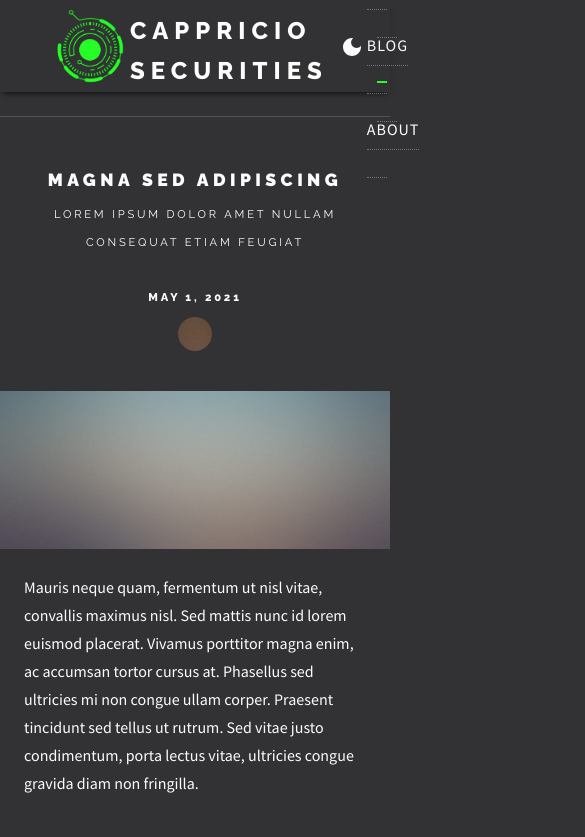
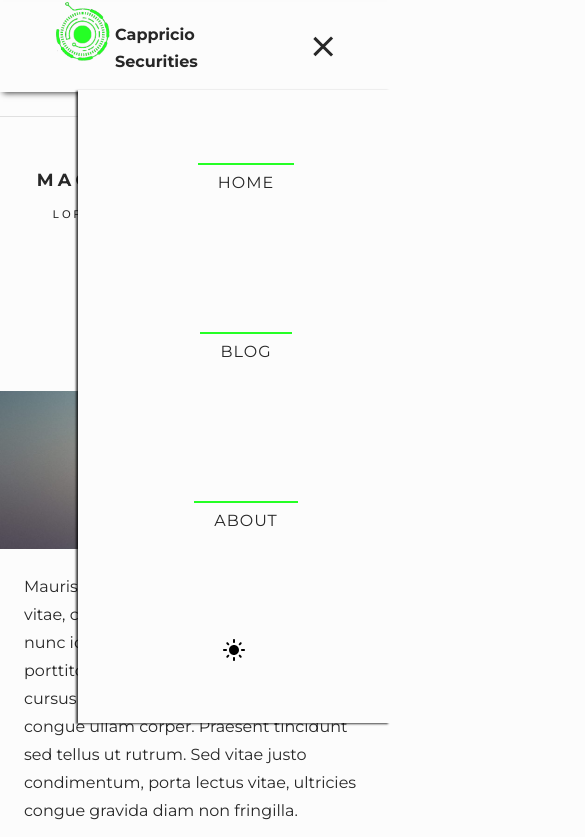
Before and after one commit to youhanasheriff/Cappricio_Securities, a plain HTML site: page blog.html in a window 390 px wide. Both pictures are taken after a click on the element 352 px from the left and 46 px from the top of the page. Shown: the top 837 px of the page, 585 px wide, since content can reach past the window. Drawn offline with Linux system fonts and the light colour scheme.

Commit message:
mobile responsive - blogs

```diff
--- a/blog.html
+++ b/blog.html
@@ -5,17 +5,16 @@
 		<meta charset="utf-8" />
 		<meta name="viewport" content="width=device-width, initial-scale=1, user-scalable=no" />
 		<link rel="stylesheet" href="./main.css" />
-		<!-- <link rel="stylesheet" href="./style.css"> -->
 	</head>
 	<body>
 		<header class="header">
 			<div class="logo">
-					<img style="top: -1em; position: relative;" src="./images/without-bg.png" alt="logo" >
+					<img src="./images/without-bg.png" alt="logo" >
 					<h1>
 						Cappricio Securities
 					</h1>
 			</div>
-			<nav>
+			<nav class="nav-bar">
 				<ul>
 					<li class="cl-effect-6 home-btn"><a href="./index.html">Home</a></li>
 					<li class="cl-effect-6"><a href="./blog.html">Blog</a></li>
@@ -23,6 +22,11 @@
 				</ul>
 				<div class="mode"></div>
 			</nav>
+			<div class="burger-menu">
+				<div class="line1"></div>
+				<div class="line2"></div>
+				<div class="line3"></div>
+			</div>
 		</header>
 
 		<!-- Wrapper -->
@@ -233,10 +237,10 @@
 				<div class="left">
 					<div class="left-content fcontent">
 						<h3>Services</h3>
-						<p>Security services</p>
-						<p>Investigation</p>
-						<p>Training</p>
-						<p>Consultancy</p>
+						<p><a href="./index.html#security-services">Security services</a></p>
+						<p><a href="./index.html#investigation">Investigation</a></p>
+						<p><a href="./index.html#training">Training</a></p>
+						<p><a href="./index.html#consultancy">Consultancy</a></p>
 					</div>
 				</div>
 				<div class="center">
--- a/main.css
+++ b/main.css
@@ -1,5 +1,5 @@
 @import url(fontawesome-all.min.css);
-@import url("https://fonts.googleapis.com/css?family=Source+Sans+Pro:400,700|Raleway:400,800,900");
+@import url('https://fonts.googleapis.com/css2?family=Montserrat:wght@300;400;500;600;700&display=swap');
 
 :root {
 --main-theme-color:#25FF25;
@@ -20,25 +20,6 @@ margin: 0;
 padding: 0;
 }
 
-/* html, body, div, span, applet, object,
-iframe, h1, h2, h3, h4, h5, h6, p, blockquote,
-pre, a, abbr, acronym, address, big, cite,
-code, del, dfn, em, img, ins, kbd, q, s, samp,
-small, strike, strong, sub, sup, tt, var, b,
-u, i, center, dl, dt, dd, ol, ul, li, fieldset,
-form, label, legend, table, caption, tbody,
-tfoot, thead, tr, th, td, article, aside,
-canvas, details, embed, figure, figcaption,
-footer, header, hgroup, menu, nav, output, ruby,
-section, summary, time, mark, audio, video {
-margin: 0;
-padding: 0;
-border: 0;
-font-size: 100%;
-font: inherit;
-vertical-align: baseline;
-} */
-
 article, aside, details, figcaption, figure,
 footer, header, hgroup, menu, nav, section {
 display: block;}
@@ -114,6 +95,7 @@ box-sizing: inherit;
 
 body {
 background: var(--primary);
+font-family: 'Montserrat', sans-serif;
 }
 
 
@@ -123,7 +105,6 @@ background: var(--primary);
 
 body, input, select, textarea {
 color: var(--dark-primary);
-font-family: "Source Sans Pro", Helvetica, sans-serif;
 font-size: 14pt;
 font-weight: 400;
 line-height: 1.75;
@@ -170,24 +151,11 @@ font-size: 12pt;
 }
 
 a {
--moz-transition: color 0.2s ease, border-bottom-color 0.2s ease;
--webkit-transition: color 0.2s ease, border-bottom-color 0.2s ease;
--ms-transition: color 0.2s ease, border-bottom-color 0.2s ease;
-transition: color 0.2s ease, border-bottom-color 0.2s ease;
-border-bottom: dotted 1px rgba(160, 160, 160, 0.65);
-color: inherit;
 text-decoration: none;
 }
 
-a:before {
--moz-transition: color 0.2s ease;
--webkit-transition: color 0.2s ease;
--ms-transition: color 0.2s ease;
-transition: color 0.2s ease;
-}
 
 a:hover {
-border-bottom-color: transparent;
 color: var(--main-theme-color) !important;
 }
 
@@ -210,7 +178,6 @@ margin: 0 0 2em 0;
 
 h1, h2, h3, h4, h5, h6 {
 color: var(--text-strong);
-font-family: "Raleway", Helvetica, sans-serif;
 font-weight: 800;
 letter-spacing: 0.25em;
 line-height: 1.65;
@@ -1804,13 +1771,8 @@ white-space: nowrap;
 }
 
 .author .name {
--moz-transition: border-bottom-color 0.2s ease;
--webkit-transition: border-bottom-color 0.2s ease;
--ms-transition: border-bottom-color 0.2s ease;
-transition: border-bottom-color 0.2s ease;
-border-bottom: dotted 1px rgba(160, 160, 160, 0.65);
-display: block;
-margin: 0 1.5em 0 0;
+	display: block;
+	margin: 0 1.5em 0 0;
 }
 
 .author img {
@@ -1818,9 +1780,8 @@ border-radius: 100%;
 display: block;
 width: 4em;
 }
-
-.author:hover .name {
-border-bottom-color: transparent;
+a{
+	color: var(--dark-primary);
 }
 
 /* Blurb */
@@ -2563,7 +2524,6 @@ padding: 0;
 }
 
 ul.posts li {
-border-top: dotted 1px rgba(160, 160, 160, 0.3);
 margin: 1.5em 0 0 0;
 padding: 1.5em 0 0 0;
 }
@@ -3527,12 +3487,19 @@ cursor: pointer;
 .logo img {
 height: 80px;
 width: 80px;
+top: -1em;
+position: relative;
 }
 
 .logo h1 {
 transform: translateY(2px);
 color: var(--dark-primary);
 font-size: 1.5rem;
+letter-spacing: 0;
+text-transform: none
+}
+.burger-menu {
+	display: none;
 }
 
 .header {
@@ -3550,10 +3517,11 @@ position: fixed;
 background-color: var(--primary);
 }
 
-.header ul li {
+.header ul , .header ul li {
 list-style: none;
 display: inline-block;
 margin: 0 15px;
+transform: translateY(-5px);
 
 }
 
@@ -3705,3 +3673,129 @@ text-decoration: none;
 color: var(--main-theme-color);
 font-weight: bold;
 }
+
+/* ---------------------- responsive ----------------------- */
+
+@media screen and (max-width: 940px) {
+	.header {
+		position: static;
+		padding: 20px 50px;
+	}
+	.logo {
+		justify-content: space-around;
+		width: 80%;
+	}
+	.logo img{
+		width: 65px;
+		height: 65px;
+	}
+	.logo h1 {
+		font-size: 16px;
+		letter-spacing: 0;
+		margin: 0;
+		text-transform: none
+	}
+	.nav-bar {
+		position: absolute;
+		right: 0;
+		top: 90px;
+		height: 75vh;
+		background-color: var(--primary);
+		-webkit-box-shadow: 0px 4px 6px -3px rgba(0,0,0,0.75);
+		-moz-box-shadow: 0px 4px 6px -3px rgba(0,0,0,0.75);
+		box-shadow: 0px 4px 6px -3px rgba(0,0,0,0.75);
+		-webkit-box-shadow: -2px 1px 2px 0px rgba(0,0,0,0.75);
+		-moz-box-shadow: -2px 1px 2px 0px rgba(0,0,0,0.75);
+		box-shadow: -2px 1px 2px 0px rgba(0,0,0,0.75);
+		z-index: 999;
+		width: 80%;
+		display: flex;
+		flex-direction: column;
+		align-items: center;
+		justify-content: space-around;
+		transform: translateX(120%);
+		transition: transform 500ms ease-in;
+	}
+	.nav-active {
+		transform: translateX(0%) !important;
+	}
+	.nav-bar ul{
+		display: flex;
+		flex-direction: column;
+		align-items: center;
+		justify-content: space-around;
+		height: 80%;
+	}
+	.nav-bar ul li{
+		opacity: 0;
+	}
+	@keyframes navLinks {
+		from {
+			opacity: 0;
+			transform: translateX(50px);
+		}
+		to{
+			opacity: 1;
+			transform: translateX(0px);
+		}
+	}
+	.mode{
+		position: relative;
+		inset: 0;
+		margin-bottom: 15%;
+		opacity: 0;
+	}
+	@keyframes modeSlide {
+		from {
+			opacity: 0;
+			transform: translateX(50px);
+		}
+		to{
+			opacity: 1;
+			transform: translateX(0px);
+		}
+	}
+	.burger-menu{
+		display: block;
+		cursor: pointer;
+	}
+	.burger-menu div{
+		width: 25px;
+		height: 3px;
+		background-color: var(--dark-primary);
+		margin: 5px;
+		transition: all 500ms ease;
+	}
+	.toggle .line1{
+		transform:rotate(-45deg) translate(-5px, 6px);
+	}
+	.toggle .line2{
+		opacity: 0;
+	}
+	.toggle .line3{
+		transform:rotate(45deg) translate(-5px, -6px);
+	}
+	.footer {
+		flex-direction: column;
+		height: max-content;
+		padding: 20px 0;
+	}
+	.footer > .left , .center , .right {
+		padding: 1rem 0;
+	}
+	.fcontent {
+		text-align: center;
+	}
+	.fcontent h3 {
+		margin: .7rem 0 ;
+	}
+	footer .left p , footer .right p , footer .right a{
+		padding: .5rem 0;
+	}
+	.right-content div a {
+		margin: 0 5px;
+	}
+	#wrapper {
+		margin-top: 0;
+	}
+}
--- a/script.js
+++ b/script.js
@@ -28,12 +28,21 @@ const navSlide = ()=>{
     const nav = document.querySelector('.nav-bar');
     const navLinks = document.querySelectorAll('.nav-bar ul li');
 
+    const ifState = (element, stringProperty)=>{
+        if(element.style.animation){
+            element.style.animation = '';
+        }else{
+            element.style.animation = stringProperty;
+        }
+    }
+
     burger.addEventListener('click', () => {
         nav.classList.toggle('nav-active');
         navLinks.forEach((link,index)=>{
-            link.style.animation = `navLinks 500ms ease forwards ${index /7 + 0.4}s`
+            ifState(link,`navLinks 500ms ease forwards ${index /7 + 0.4}s`);
         })
-        modeBtn.style.animation =`modeSlide 500ms ease forwards 800ms`
+        ifState(modeBtn,`modeSlide 500ms ease forwards 800ms`);
+        burger.classList.toggle('toggle');
     });
 
 
--- a/small-style.css
+++ b/small-style.css
@@ -19,18 +19,21 @@ header {
     position: absolute;
     right: 0;
     top: 90px;
-    height: 76vh;
+    height: 75vh;
     background-color: var(--primary);
     -webkit-box-shadow: 0px 4px 6px -3px rgba(0,0,0,0.75);
     -moz-box-shadow: 0px 4px 6px -3px rgba(0,0,0,0.75);
     box-shadow: 0px 4px 6px -3px rgba(0,0,0,0.75);
+    -webkit-box-shadow: -2px 1px 2px 0px rgba(0,0,0,0.75);
+    -moz-box-shadow: -2px 1px 2px 0px rgba(0,0,0,0.75);
+    box-shadow: -2px 1px 2px 0px rgba(0,0,0,0.75);
     z-index: 999;
     width: 80%;
     display: flex;
     flex-direction: column;
     align-items: center;
     justify-content: space-around;
-    transform: translateX(100%);
+    transform: translateX(120%);
     transition: transform 500ms ease-in;
 }
 .nav-active {
@@ -62,6 +65,16 @@ header {
     margin: 15%;
     opacity: 0;
 }
+@keyframes modeSlide {
+    from {
+        opacity: 0;
+        transform: translateX(50px);
+    }
+    to{
+        opacity: 1;
+        transform: translateX(0px);
+    }
+}
 .burger-menu{
     display: block;
 }
@@ -70,6 +83,16 @@ header {
     height: 3px;
     background-color: var(--dark-primary);
     margin: 5px;
+    transition: all 500ms ease;
+}
+.toggle .line1{
+    transform:rotate(-45deg) translate(-5px, 6px);
+}
+.toggle .line2{
+    opacity: 0;
+}
+.toggle .line3{
+    transform:rotate(45deg) translate(-5px, -6px);
 }
 .content {
     justify-content: space-between;
@@ -144,6 +167,46 @@ footer .left p , footer .right p , footer .right a{
     margin: 0 5px;
 }
 
+/* ----------------------------------Service Page----------------------------------------------------------------------- */
+.service-head {
+    flex-direction: column;
+    height: max-content;
+}
+.img-holder {
+    padding: 0;
+}
+.p-holder {
+    width: 100%;
+    text-align: center;
+    line-height: 1.5rem;
+}
+.p-holder h2::after , h2::before {
+    position: relative;
+    display: inline-block;
+    content: '';
+    background-color: var(--main-theme-color);
+    bottom: -5px;
+    transform: translateX(-7px);
+    height: 3px;
+    width: 4rem;
+    border-radius:7px;
+}
+
+/* TIMELINE HEAD */
+.service-timeline {
+    padding: 1rem;
+}
+.timeline-head {
+    padding: 1rem;
+
+    text-align: center;
+}
+.timelines::after, .timeline-content::before{
+    display: none;
+}
+.timelines .timeline-content {
+    right: 0;
+}
 
 @media screen and (max-width: 340px) {
     .content {
--- a/style.css
+++ b/style.css
@@ -15,7 +15,7 @@
     --hex-background: #25FF2530;
     --text-color:black;
     --tl-content-backgroud:#2323;
-    --content-shadow:#ffffffb3;
+    --content-shadow:#000000b3;
     --timeline-background:#5471541F; /*#282828 #5471541F*/
 }
 
@@ -278,16 +278,6 @@ header ul li a:hover {
     background-repeat: no-repeat;
     cursor: pointer;
     transition: background-image 800ms ease;
-}
-@keyframes modeSlide {
-    from {
-        opacity: 0;
-        transform: translateX(50px);
-    }
-    to{
-        opacity: 1;
-        transform: translateX(0px);
-    }
 }
 .mode.active {
     background-image: url(./images/svgs/dark_mode_black_24dp.svg);
@@ -695,7 +685,6 @@ footer > .left , .center , .right {
 }
 .img-holder img {
     width: 100%;
-    padding: auto;
 }
 
 .p-holder {
@@ -771,13 +760,13 @@ footer > .left , .center , .right {
     position: relative;
     min-width: 250px;
     max-width: 600px;
-    right: 6rem;
+    right: 5.5rem;
     margin: 2rem;
     background-color: var(--tl-content-backgroud);
     padding: 1.5rem;
-    -webkit-box-shadow: 0px 0px 12px 0px var(--content-shadow);
-    -moz-box-shadow: 0px 0px 12px 0px var(--content-shadow);
-     box-shadow: 0px 0px 12px 0px var(--content-shadow);
+    -webkit-box-shadow: 0px 0px 5px 0px var(--content-shadow);
+    -moz-box-shadow: 0px 0px 5px 0px var(--content-shadow);
+     box-shadow: 0px 0px 5px 0px var(--content-shadow);
 }
 .timeline-content::before{
     position: absolute;
```
Also changed, not shown: index.html (+4 -4 lines), services.html (+11 -5 lines), single.html (+11 -6 lines).
